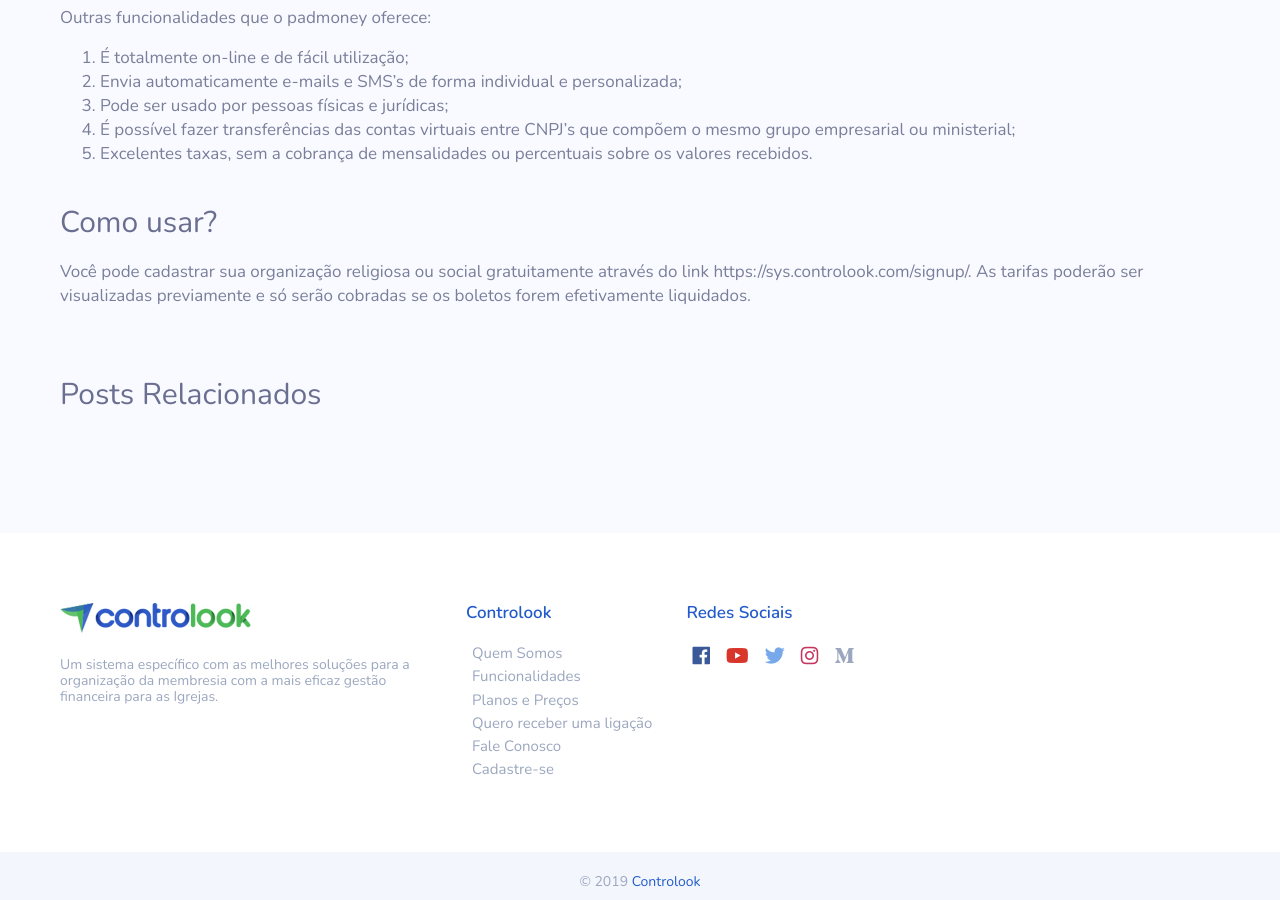
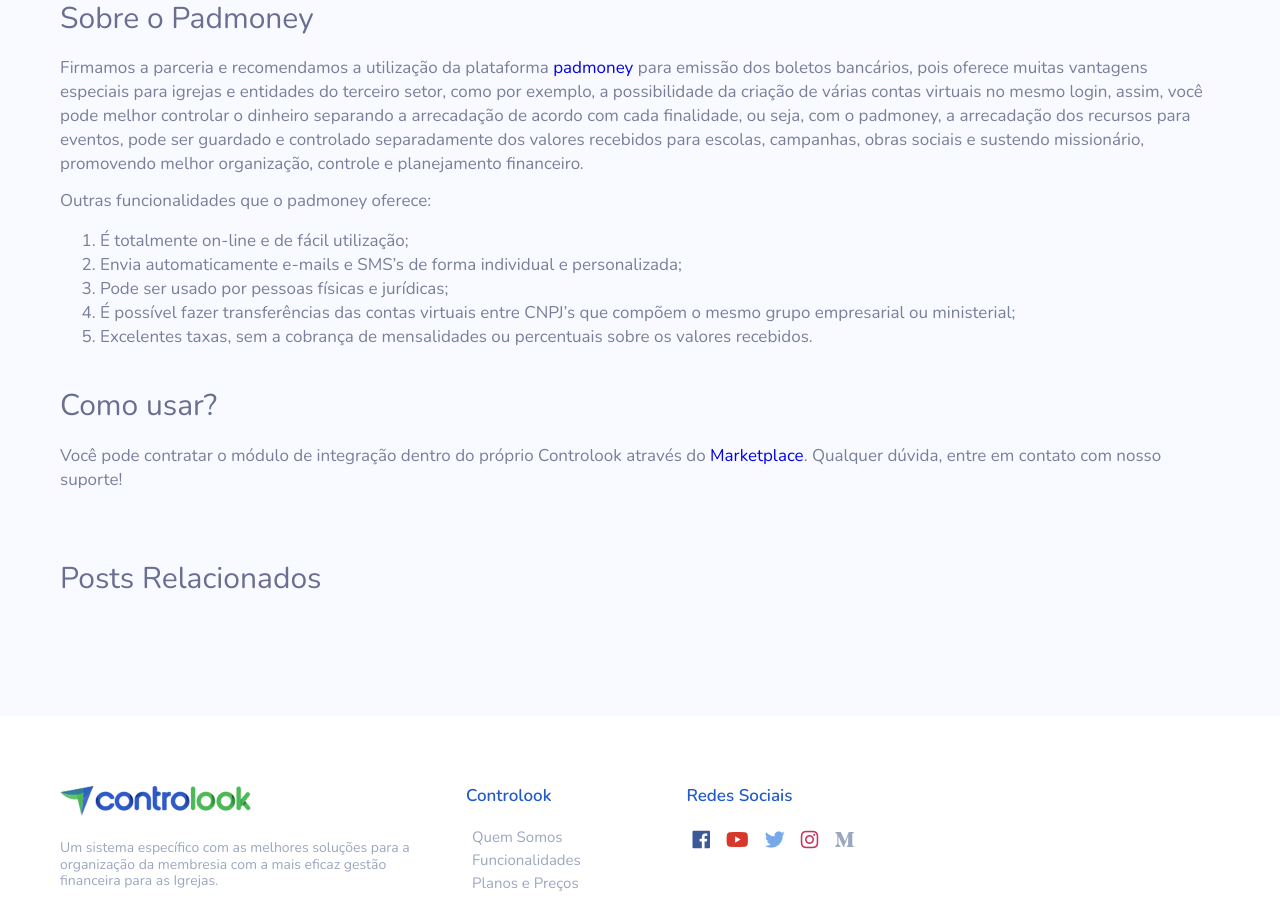
Before and after one commit to controlook-zz/controlook.github.io, a Jekyll site: the page built from _posts/2018-12-11-parceria-padmoney-emissao-boletos-bancarios.md, in a window 1280 px wide and 900 px high, scrolled down 1238 px. Built offline with Jekyll 4.4.1, drawn with Linux system fonts in a browser that asks for light colours; comment, search, counter and statistics services are not loaded.

Commit message:
Add post parceria controlook padmoney

```diff
--- a/_posts/2018-12-11-parceria-padmoney-emissao-boletos-bancarios.md
+++ b/_posts/2018-12-11-parceria-padmoney-emissao-boletos-bancarios.md
@@ -32,4 +32,4 @@
 
 ## Como usar?
 
-Você pode cadastrar sua organização religiosa ou social **gratuitamente** através do link https://sys.controlook.com/signup/. As tarifas poderão ser visualizadas previamente e só serão cobradas se os boletos forem efetivamente liquidados.
+Você pode contratar o módulo de integração dentro do próprio Controlook através do [Marketplace](https://marketplace.controlook.com/). Qualquer dúvida, entre em contato com nosso suporte!
```
Also changed, not shown: other parts of _posts/2018-12-11-parceria-padmoney-emissao-boletos-bancarios.md (+1 -1 lines), assets/img/posts/parceria-padmoney-emissao-boleto-bancario.jpg (added), 1 other file.
